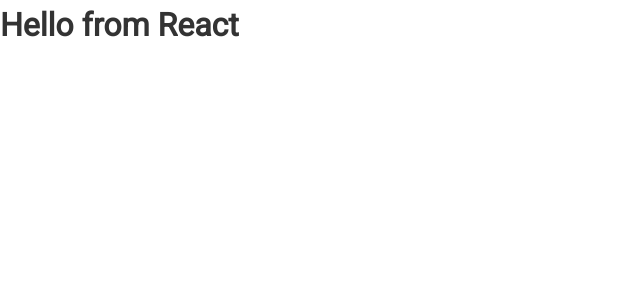
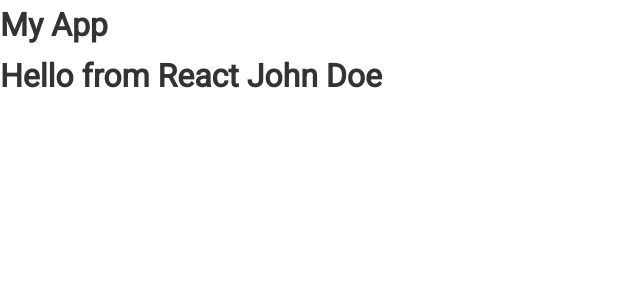
Before and after one commit to co8mcate/react_sky, a React (Create React App) app: page / in a window 1280 px wide. Shown: the top 300 px of the page, without its empty margins (0-640 px from the left). Built offline with nearby package versions, Linux system fonts and the light colour scheme.

Commit message:
add a file named Navbar.js

```diff
--- a/src/App.js
+++ b/src/App.js
@@ -1,12 +1,24 @@
-import React from "react";
+import React, { Component } from "react";
 import "./App.css";
 
-function App() {
-  return (
-    <div className="App">
-      <h1>Hello from React</h1>
-    </div>
-  );
+class App extends Component {
+  render() {
+    const name = "John Doe";
+    const foo = () => "Bar";
+    const loading = false;
+    const showName = true;
+
+    return (
+      <div className="App">
+        <h1>My App</h1>
+        {loading ? (
+          <h4>Loading...</h4>
+        ) : (
+          <h1>Hello from React {showName ? name : null} </h1>
+        )}
+      </div>
+    );
+  }
 }
 
 export default App;
```
Also changed, not shown: src/components/layout/Navbar.js (added).
